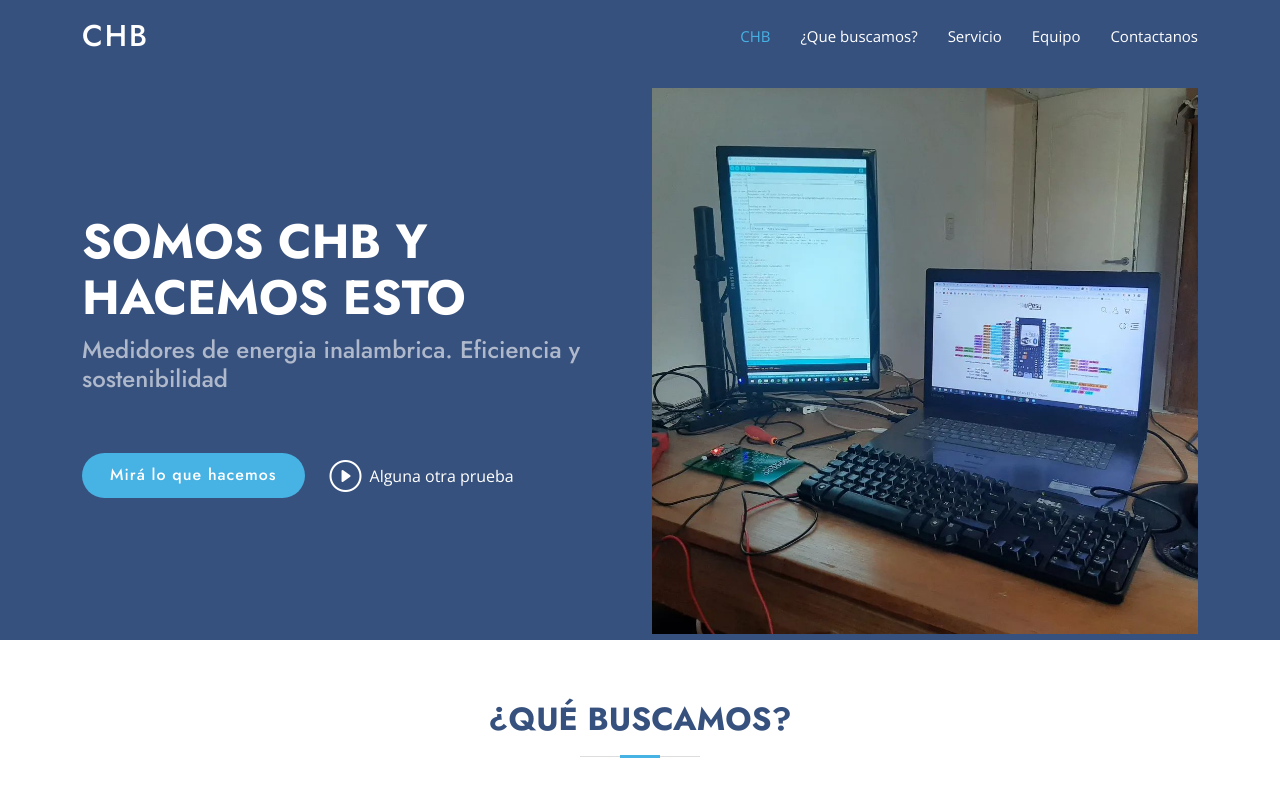
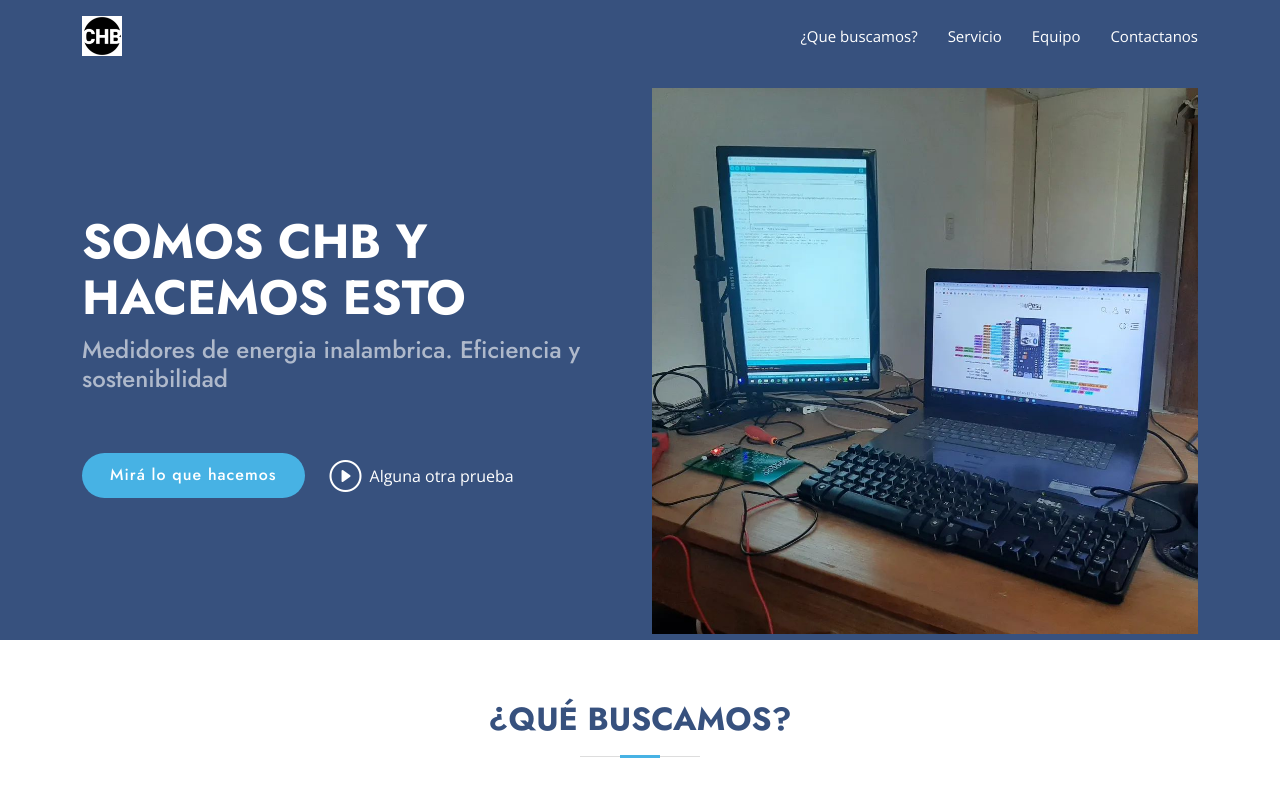
Before and after one commit to CannaSnm/CHB, a plain HTML site: page index.html in a window 1280 px wide. Shown: the top 800 px of the page. Drawn offline with nearby package versions, Linux system fonts and the light colour scheme.

Commit message:
primerlogo

```diff
--- a/index.html
+++ b/index.html
@@ -43,13 +43,13 @@
   <header id="header" class="fixed-top ">
     <div class="container d-flex align-items-center">
 
-      <h1 class="logo me-auto"><a href="index.html">CHB</a></h1>
+      <h1 class="logo me-auto"><a href="index.html"><img src="arsha/assets/img/logo-chb.jpeg" class="img-fluid" alt=""></a></h1>
       <!-- Uncomment below if you prefer to use an image logo -->
       <!-- <a href="index.html" class="logo me-auto"><img src="assets/img/logo.png" alt="" class="img-fluid"></a>-->
 
       <nav id="navbar" class="navbar">
         <ul>
-          <li><a class="nav-link scrollto active" href="#hero">CHB</a></li>
+          <li><a class="nav-link scrollto active" href="#hero"></a></li>
           <li><a class="nav-link scrollto" href="#about">¿Que buscamos?</a></li>
           <li><a class="nav-link scrollto" href="#services">Servicio</a></li>
           <li><a class="nav-link scrollto" href="#team">Equipo</a></li>
```
Also changed, not shown: arsha/assets/img/logo-chb.jpeg (added).
